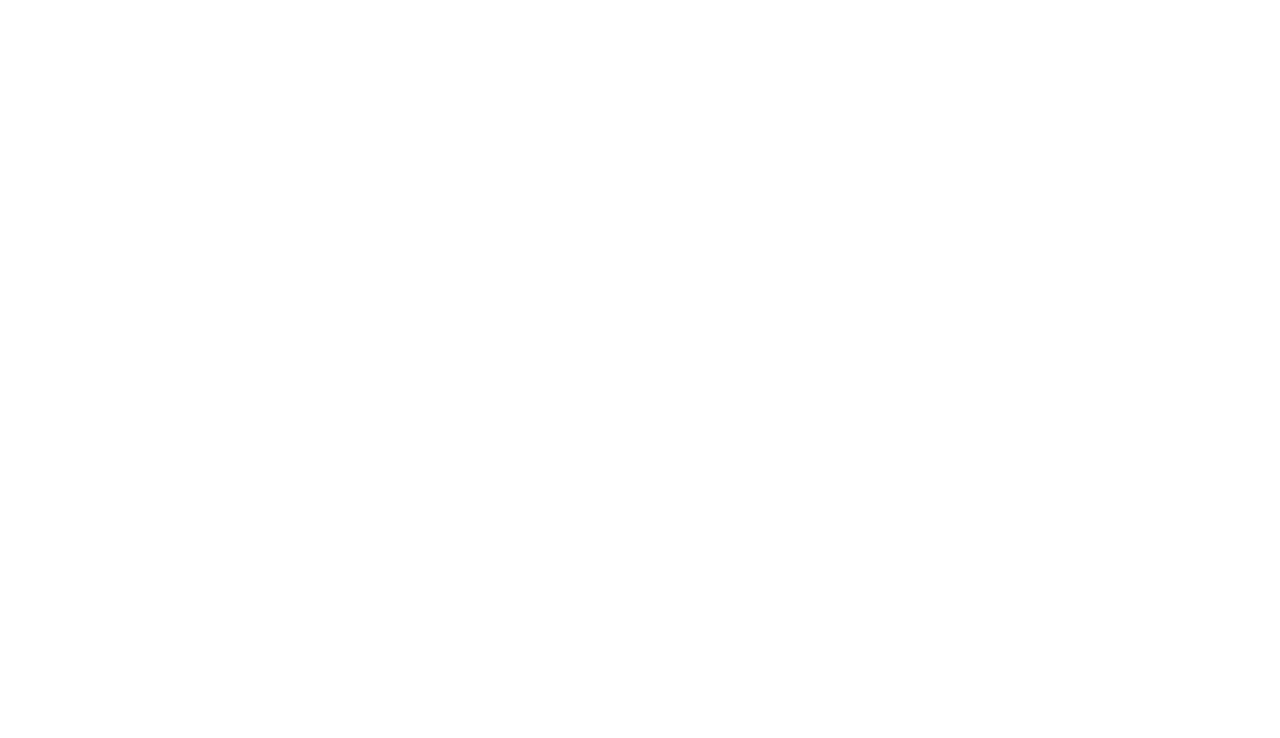
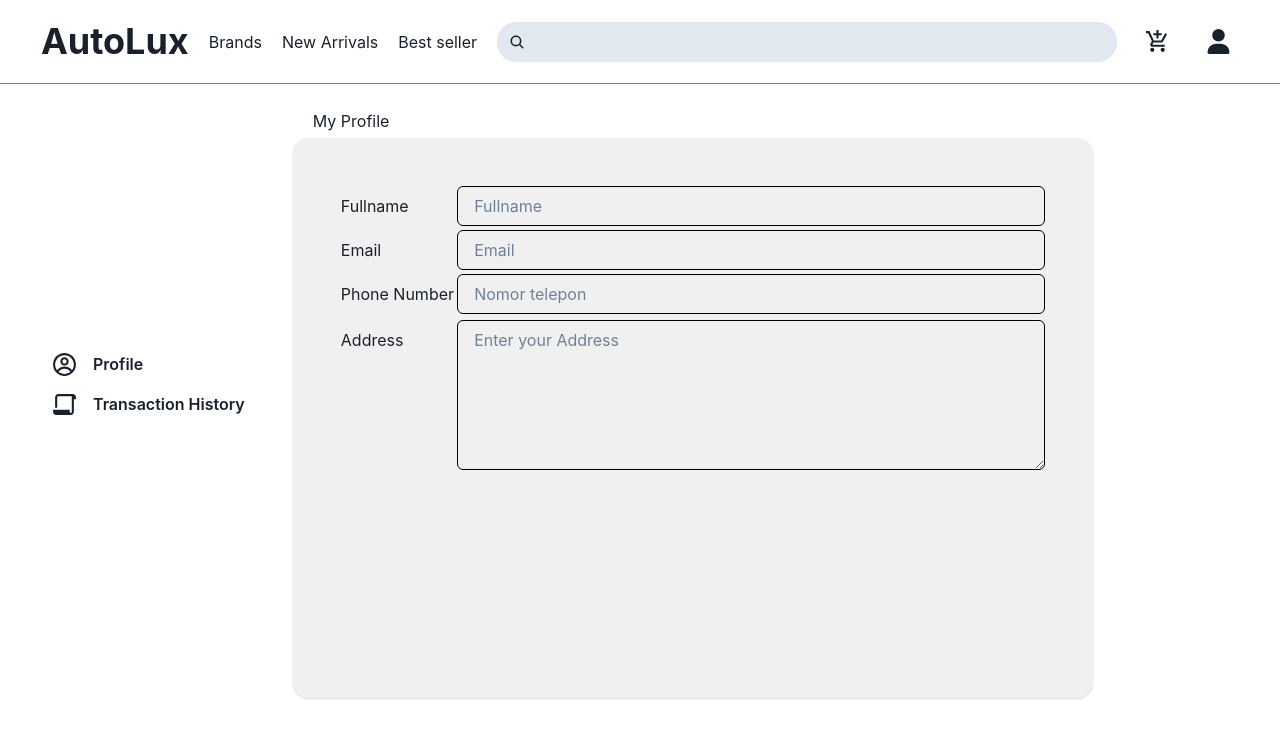
Before and after one commit to TEAM-PROJECT-E-COMMERCE/Castify, a React (Vite) app: page /myProfile in a window 1280 px wide. Before the commit this address had no page. Shown: the top 738 px of the page. Built offline with nearby package versions, Linux system fonts and the light colour scheme.

Commit message:
Feat: Homepage & profile

```diff
--- a/src/App.tsx
+++ b/src/App.tsx
@@ -1,8 +1,9 @@
-import { BrowserRouter, Route, Routes } from 'react-router-dom';
+import { Route, Routes } from 'react-router-dom';
+import Category from './pages/category/category';
 import Home from './pages/homes';
-import Category from './pages/category/category';
 import LoginPage from "./pages/login/Index";
 import RegisterPage from "./pages/registers";
+import MyProfile from './pages/profile';
 
 function App() {
   return (
@@ -10,6 +11,7 @@ function App() {
         <Routes>
           <Route path="/" element={<Home />} />
           <Route path="/category" element={<Category />} />
+          <Route path="/myProfile" element={<MyProfile />} />
           <Route path="/register" element={<RegisterPage/>} />
           <Route path="/login" element={<LoginPage/>} />
         </Routes>
--- a/src/components/navbar.tsx
+++ b/src/components/navbar.tsx
@@ -15,7 +15,9 @@ import { NavLink } from "react-router-dom";
 const Navbar = () => {
   return (
     <>
-      <Flex gap={5} p={5} justifyContent={"center"} alignItems={"center"}>
+      <Flex gap={5} p={5} justifyContent={"center"} alignItems={"center"}
+          borderBottom={"1px"}
+          borderColor={"gray"}>
         <NavLink to={"/"}>
           <Heading
             cursor={"pointer"}
@@ -61,7 +63,7 @@ const Navbar = () => {
         >
           <MdAddShoppingCart size={25} color="gray.300" />
         </Button>
-        <NavLink to={"/login"}>
+        <NavLink to={"/myProfile"}>
           <Button
             p={2}
             rounded={"full"}
--- a/src/pages/homes/components/ListBrands.tsx
+++ b/src/pages/homes/components/ListBrands.tsx
@@ -13,7 +13,7 @@ const ListBrands = () => {
       gap={10}
     >
       <Marquee gradient={false} speed={100}>
-        <Heading>Toyota Volkswagensaya Honda Hyundai Ford Nissan Chevrolet Kia BMW</Heading>
+        <Heading fontFamily={"abril"}>Toyota Volkswagensaya Honda Hyundai Ford Nissan Chevrolet Kia BMW </Heading>
       </Marquee>
     </Box>
   );
--- /dev/null
+++ b/src/pages/homes/components/boxCategory/BoxCategory.tsx
@@ -0,0 +1,83 @@
+import { Box, Grid, GridItem, Heading, Image } from "@chakra-ui/react";
+import { NavLink } from "react-router-dom";
+
+const BoxCategory = () => {
+  return (
+    <>
+      <Box p={4} h={"auto"} bg={"#F0F0F0"} rounded={"xl"}>
+        <Box justifyContent={"center"} py={4} display={"flex"}>
+          <Heading>BROWSE BY CAR CATEGORY</Heading>
+        </Box>
+        <Grid h="420px" w={"90%"} m={"auto"} mb={10} templateColumns="repeat(5, 1fr)" gap={4}>
+          <GridItem
+            rounded={"lg"}
+            h={"210px"}
+            colSpan={6}
+            bg={"white"}
+            px={12}
+            shadow={"lg"}
+          >
+            <NavLink
+              to={"/category"}
+              style={{
+                display: "flex",
+                justifyContent: "space-between",
+                alignItems: "center",
+                height: "100%",
+              }}
+            >
+              <Heading color={"black"}>Brands</Heading>
+              <Image
+                src="https://i.ibb.co/m9VFx2s/bg-brand-boxcategory.png"
+                h={"100%"}
+                alt="brands"
+              />
+            </NavLink>
+          </GridItem>
+          <GridItem rounded={"lg"} h={"210px"} colSpan={3} px={12} bg={"white"} shadow={"lg"}>
+            <NavLink
+              to={"#"}
+              style={{
+                display: "flex",
+                justifyContent: "space-between",
+                alignItems: "center",
+                height: "100%",
+              }}
+            >
+              <Image
+                src="https://i.ibb.co/jvQJY51/bg-type-box-category.png"
+                w={80}
+                h={"100%"}
+                alt="brands"
+              />
+              <Heading color={"black"}>Type</Heading>
+            </NavLink>
+          </GridItem>
+          <GridItem rounded={"lg"} h={"210px"} colSpan={3} bg={"white"} shadow={"lg"}>
+            <NavLink
+              to={"#"}
+              style={{
+                display: "flex",
+                justifyContent: "space-between",
+                alignItems: "center",
+                height: "100%",
+              }}
+            >
+              <Heading ml={10} color={"black"}>
+                Model
+              </Heading>
+              <Image
+                src="https://i.ibb.co/2ccqsf7/bg-model-boxcategory.png"
+                w={80}
+                h={"100%"}
+                alt="brands"
+              />
+            </NavLink>
+          </GridItem>
+        </Grid>
+      </Box>
+    </>
+  );
+};
+
+export default BoxCategory;
--- a/src/pages/login/Index.tsx
+++ b/src/pages/login/Index.tsx
@@ -64,10 +64,10 @@ const LoginPage = () => {
         </Box>
 
         <Text>Email address</Text>
-        <Input my={2} placeholder="Fullname" size="md" />
+        <Input my={2} placeholder="Email" size="md" />
 
         <Flex justifyContent={"space-between"}>
-          <Text>Phone number</Text>
+          <Text>Password</Text>
           <Stack direction="row" align="center">
             <IconButton
               h="1.75rem"
@@ -85,6 +85,7 @@ const LoginPage = () => {
           my={2}
           size="md"
           pr="4.5rem"
+          name="password"
           type={show ? "text" : "password"}
           placeholder="Enter password"
         />
--- /dev/null
+++ b/src/pages/profile/index.tsx
@@ -0,0 +1,143 @@
+import {
+  Box,
+  Button,
+  Card,
+  Flex,
+  Input,
+  Text,
+  Textarea,
+} from "@chakra-ui/react";
+import Navbar from "../../components/navbar";
+import { NavLink } from "react-router-dom";
+import { CgProfile } from "react-icons/cg";
+import { RiFilePaper2Line } from "react-icons/ri";
+
+const MyProfile = () => {
+  return (
+    <>
+      <Navbar />
+      <Box p="20px" display={"flex"} flexDirection={"row"} mb={4} w={"full"}>
+        <Box
+          w={"22%"}
+          h={"70vh"}
+          display={"flex"}
+          flexDirection={"column"}
+          justifyContent={"center"}
+        >
+          <NavLink to={"#"}>
+            <Flex pl={4}>
+              <Button
+                _hover={{ bg: "transparent", color: "gray" }}
+                bg={"transparent"}
+              >
+                <CgProfile size={25} />
+              </Button>
+              <Text
+                _hover={{ color: "gray" }}
+                fontWeight="600"
+                alignItems="center"
+                mt={2}
+              >
+                Profile
+              </Text>
+            </Flex>
+          </NavLink>
+          <NavLink to={"#"}>
+            <Flex pl={4}>
+              <Button
+                _hover={{ bg: "transparent", color: "gray" }}
+                bg={"transparent"}
+              >
+                <RiFilePaper2Line size={25} />
+              </Button>
+              <Text
+                _hover={{ color: "gray" }}
+                fontWeight="600"
+                alignItems="center"
+                mt={2}
+              >
+                Transaction History
+              </Text>
+            </Flex>
+          </NavLink>
+        </Box>
+        <Box>
+          <Text mx={'20px'} my={'5px'}>My Profile</Text>
+          <Card w={"800px"} h={"100%"} bg={"#F0F0F0"} p={12} rounded={"2xl"}>
+            <Flex
+              flexDirection={"row"}
+              justifyItems={"center"}
+              justifyContent={"space-between"}
+              w={"100%"}
+              mb={"4px"}
+            >
+              <Text w={"20%"} alignItems="center" mt={2}>
+                Fullname
+              </Text>
+              <Input
+                border={"1px solid Black"}
+                placeholder="Fullname"
+                type="text"
+                size="md"
+              />
+            </Flex>
+
+            <Flex
+              flexDirection={"row"}
+              justifyItems={"center"}
+              justifyContent={"space-between"}
+              w={"100%"}
+              mb={"4px"}
+            >
+              <Text w={"20%"} alignItems="center" mt={2}>
+                Email
+              </Text>
+              <Input
+                border={"1px solid Black"}
+                placeholder="Email"
+                type="email"
+                size="md"
+              />
+            </Flex>
+            <Flex
+              flexDirection={"row"}
+              justifyItems={"center"}
+              justifyContent={"space-between"}
+              w={"100%"}
+              mb={"6px"}
+            >
+              <Text w={"20%"} alignItems="center" mt={2}>
+                Phone Number
+              </Text>
+              <Input
+                border={"1px solid Black"}
+                type="tel"
+                name="phone"
+                placeholder="Nomor telepon"
+              />
+            </Flex>
+            <Flex
+              flexDirection={"row"}
+              justifyItems={"center"}
+              justifyContent={"space-between"}
+              w={"100%"}
+              mb={"4px"}
+            >
+              <Text w={"20%"} alignItems="center" mt={2}>
+                Address
+              </Text>
+              <Textarea
+                border={"1px solid Black"}
+                h={"150px"}
+                name="address"
+                placeholder="Enter your Address"
+              />
+            </Flex>
+          </Card>
+        </Box>
+      </Box>
+    </>
+  );
+};
+
+export default MyProfile;
--- a/src/pages/registers/index.tsx
+++ b/src/pages/registers/index.tsx
@@ -65,10 +65,10 @@ const RegisterPage = () => {
           <Text fontSize={"2xl"}>Sign up now</Text>
         </Box>
         <Text>Fullname</Text>
-        <Input my={2} placeholder="Fullname" size="md" />
+        <Input my={2} placeholder="Fullname" type="text" name="fullname" size="md" />
 
         <Text>Email address</Text>
-        <Input my={2} placeholder="Fullname" size="md" />
+        <Input my={2} placeholder="Email" type="email" name="email" size="md" />
 
         <Text>Phone number</Text>
         <InputGroup my={2}>
@@ -81,10 +81,10 @@ const RegisterPage = () => {
             <option value="+62">Indonesia (+62)</option>
             {/* Tambahkan negara lain di sini */}
           </Select>
-          <Input type="tel" placeholder="Nomor telepon" />
+          <Input type="tel" name="phone" placeholder="Nomor telepon" />
         </InputGroup>
         <Flex justifyContent={"space-between"}>
-          <Text>Phone number</Text>
+          <Text>Password</Text>
           <Stack direction="row" align="center">
             <IconButton
               h="1.75rem"
@@ -102,6 +102,7 @@ const RegisterPage = () => {
           my={2}
           size="md"
           pr="4.5rem"
+          name="password"
           type={show ? "text" : "password"}
           placeholder="Enter password"
         />
```
Also changed, not shown: src/pages/category/category.tsx (+4 -5 lines), src/pages/homes/index.tsx (+32 -14 lines).
